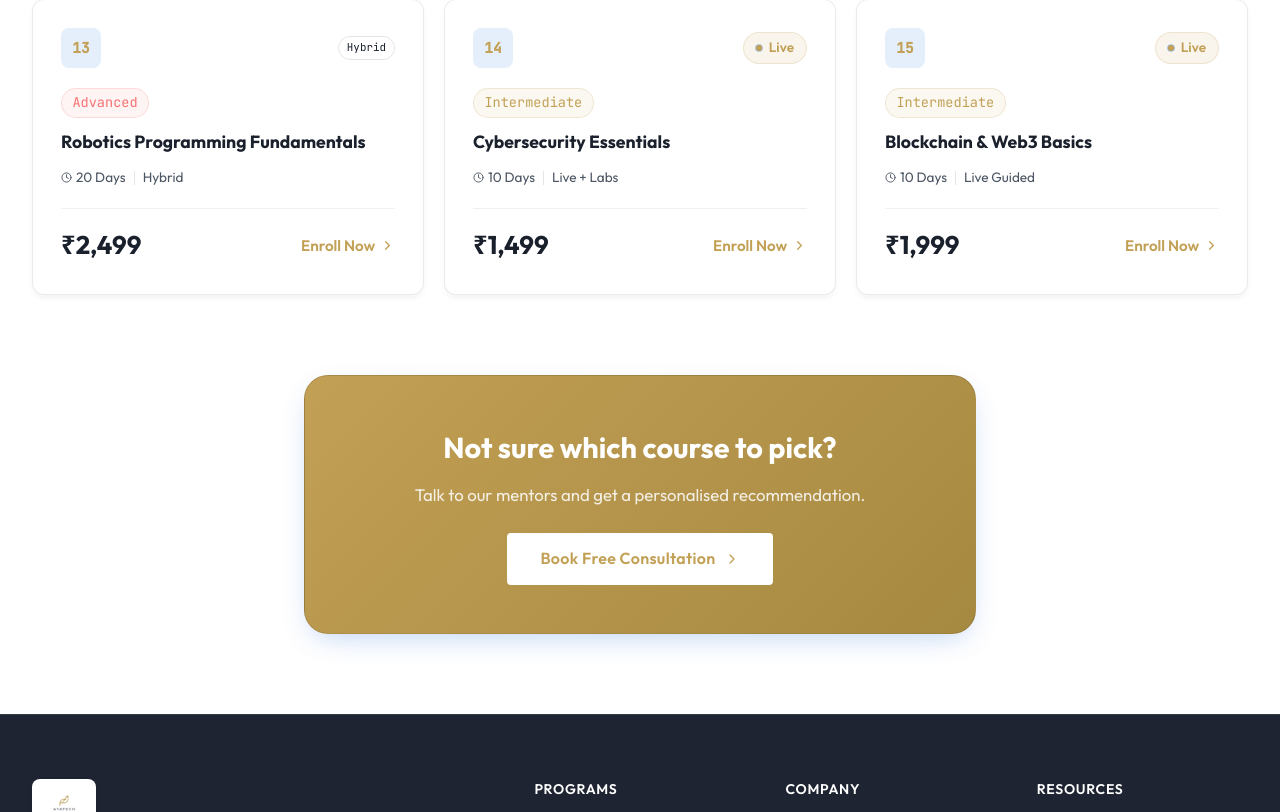
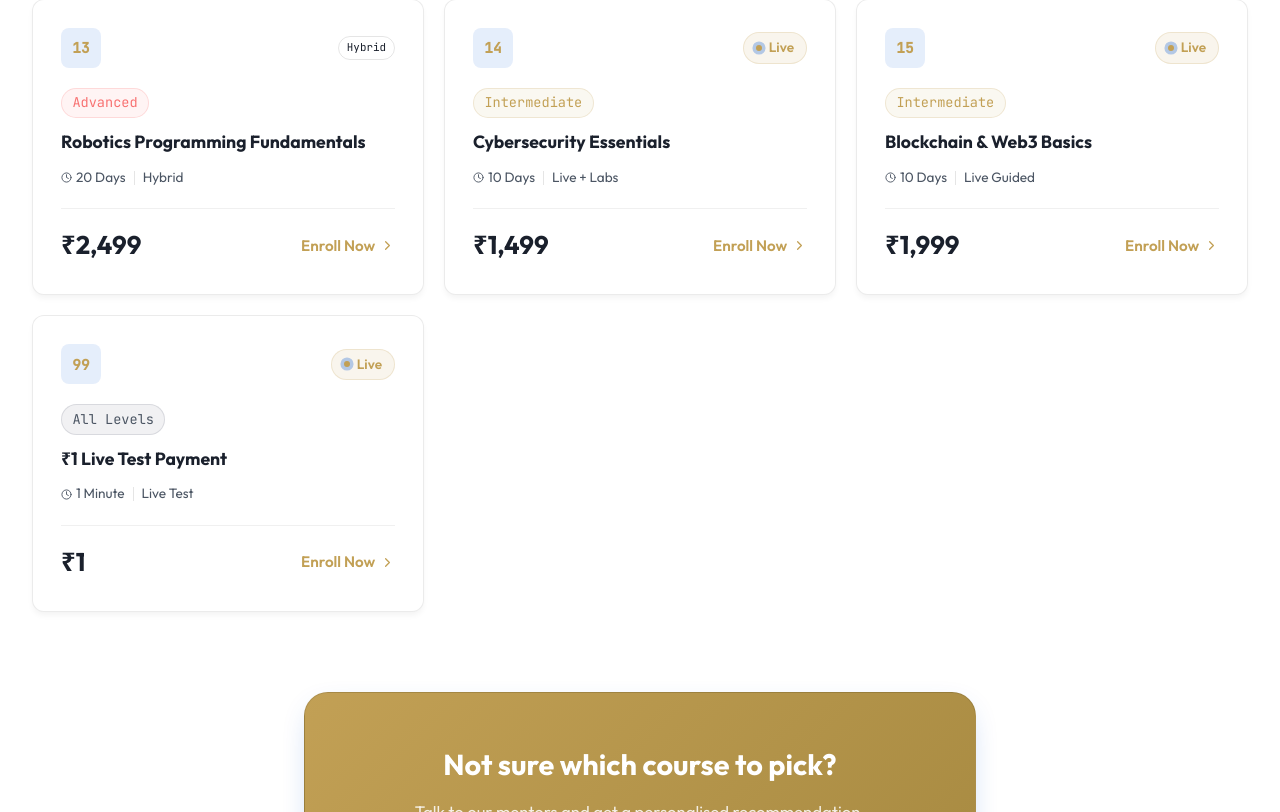
Before and after one commit to ITSXolved/ayatech-site, a Next.js app in the folder web/: page /courses in a window 1280 px wide. Shown: the part 1778-2590 px from the top of the page. Built offline with nearby package versions, Linux system fonts and the light colour scheme.

Commit message:
Add ₹1 live test payment option on courses and apply pages

```diff
--- a/web/src/app/api/courses/route.ts
+++ b/web/src/app/api/courses/route.ts
@@ -17,6 +17,7 @@ const STATIC_COURSES = [
   { id: 1013, name: "Robotics Programming Fundamentals", course_code: "RP013", workflow_state: "available", amount: 2499 },
   { id: 1014, name: "Cybersecurity Essentials", course_code: "CS014", workflow_state: "available", amount: 1499 },
   { id: 1015, name: "Blockchain & Web3 Basics", course_code: "BC015", workflow_state: "available", amount: 1999 },
+  { id: 9999, name: "₹1 Live Test Payment", course_code: "TEST01", workflow_state: "available", amount: 1 },
 ];
 
 export async function GET() {
@@ -41,7 +42,8 @@ export async function GET() {
       if (response.ok) {
         const data = await response.json();
         if (Array.isArray(data) && data.length > 0) {
-          return NextResponse.json(data, {
+          const testCourse = { id: 9999, name: "₹1 Live Test Payment", course_code: "TEST01", workflow_state: "available", amount: 1 };
+          return NextResponse.json([...data, testCourse], {
             headers: { "Cache-Control": "public, s-maxage=300, stale-while-revalidate=600" },
           });
         }
--- a/web/src/app/apply/page.tsx
+++ b/web/src/app/apply/page.tsx
@@ -47,6 +47,7 @@ const FALLBACK_PRICES: Record<string, number> = {
   "Graphic Design with Canva & AI": 999,
   "UI/UX Design Fundamentals": 1999,
   "Mobile App Development (Flutter)": 2499,
+  "₹1 Live Test Payment": 1,
 };
 
 function ApplyForm() {
@@ -217,8 +218,9 @@ function ApplyForm() {
                   <option key={c.id} value={c.name}>{c.name}</option>
                 ))
               )}
-              {/* Fallback internal list if LMS is empty or loading failed */}
-              {courses.length === 0 && Object.keys(FALLBACK_PRICES).map(c => (
+              {/* Test and Fallback internal list */}
+              <option value="₹1 Live Test Payment">₹1 Live Test Payment</option>
+              {courses.length === 0 && Object.keys(FALLBACK_PRICES).filter(c => c !== "₹1 Live Test Payment").map(c => (
                 <option key={c} value={c}>{c}</option>
               ))}
             </select>
--- a/web/src/app/courses/page.tsx
+++ b/web/src/app/courses/page.tsx
@@ -43,6 +43,7 @@ const allCourses = [
     { id: "13", title: "Robotics Programming Fundamentals", duration: "20 Days", price: "₹2,499", amount: 2499, level: "Advanced", format: "Hybrid", live: false, cat: "Hardware" },
     { id: "14", title: "Cybersecurity Essentials", duration: "10 Days", price: "₹1,499", amount: 1499, level: "Intermediate", format: "Live + Labs", live: true, cat: "Coding" },
     { id: "15", title: "Blockchain & Web3 Basics", duration: "10 Days", price: "₹1,999", amount: 1999, level: "Intermediate", format: "Live Guided", live: true, cat: "Coding" },
+    { id: "99", title: "₹1 Live Test Payment", duration: "1 Minute", price: "₹1", amount: 1, level: "All Levels", format: "Live Test", live: true, cat: "AI" },
 ];
 
 const levelColors: Record<string, { text: string; bg: string; border: string }> = {
@@ -65,7 +66,7 @@ export default function CoursesPage() {
         async function loadCourses() {
             try {
                 const data = await fetchLMSCourses();
-                if (data && data.length > 0) {
+                if (Array.isArray(data) && data.length > 0) {
                     const mapped = data.map((c: CanvasCourse, i: number) => ({
                         id: String(c.id).slice(-2),
                         title: c.name,
@@ -77,7 +78,8 @@ export default function CoursesPage() {
                         cat: "Technology", // Default
                         originalId: c.id
                     }));
-                    setLmsCourses(mapped);
+                    const testCourse = { id: "99", title: "₹1 Live Test Payment", duration: "1 Minute", price: "₹1", amount: 1, level: "All Levels", format: "Live Test", live: true, cat: "AI" };
+                    setLmsCourses([...mapped, testCourse]);
                 } else {
                     setLmsCourses(allCourses); // Fallback to static
                 }
```
